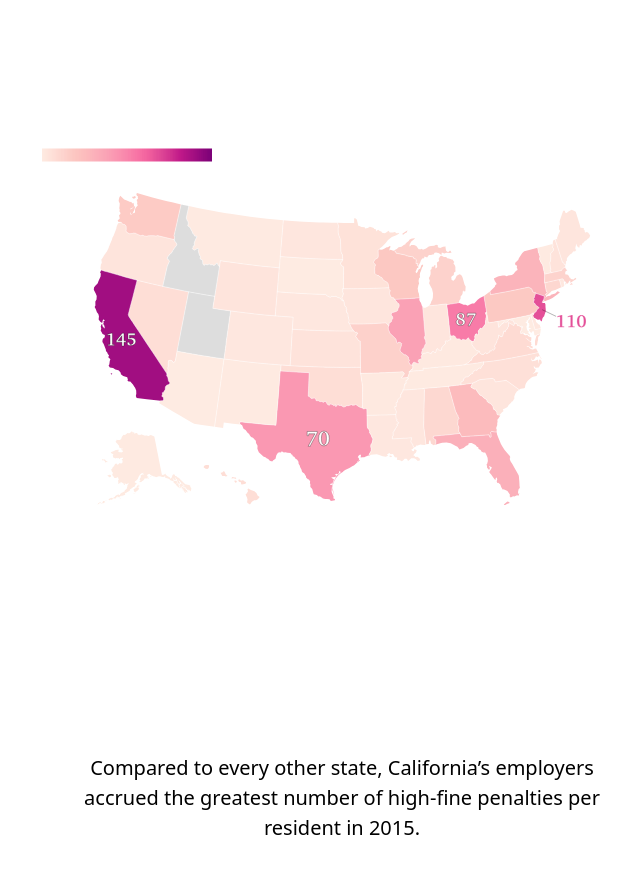
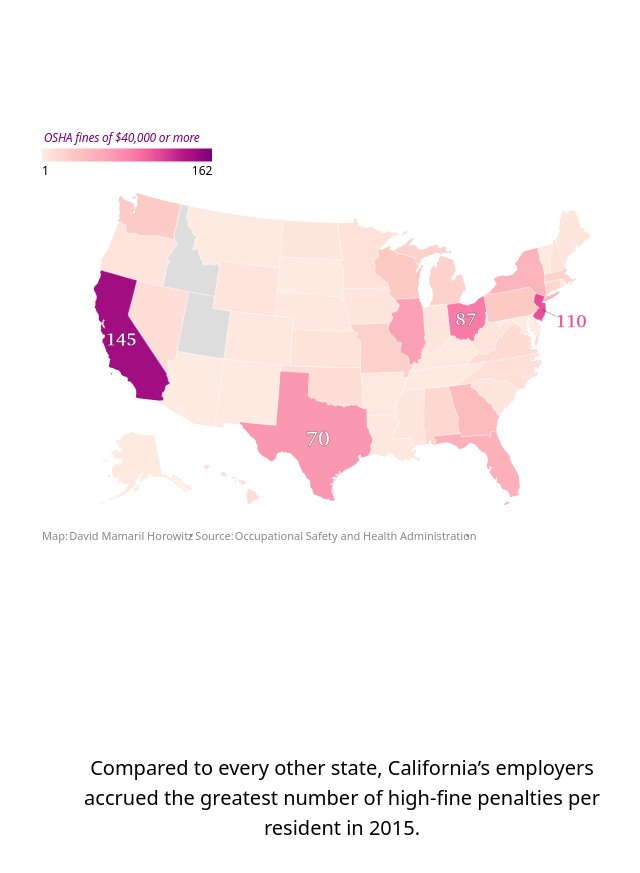
Before and after one commit to davidmhorowitz/Lede_Project-4_OSHA_Penalty_Mapping, a plain HTML site: page index.html in a window 1280 px wide. Shown: the part 960-1833 px from the top of the page, without its empty margins (298-938 px from the left). Drawn offline with nearby package versions, Linux system fonts and the light colour scheme; a script that the page names is missing.

Commit message:
Update index.html

```diff
--- a/index.html
+++ b/index.html
@@ -1151,6 +1151,38 @@
 </style>
 </svg>
 
+<style>
+	#g-map_2015_legend-fixed-v-interactions-img rect, #g-map_2015_legend-fixed-v-interactions-img circle, #g-map_2015_legend-fixed-v-interactions-img path, #g-map_2015_legend-fixed-v-interactions-img line, #g-map_2015_legend-fixed-v-interactions-img polyline, #g-map_2015_legend-fixed-v-interactions-img polygon { vector-effect: non-scaling-stroke; }
+	</style>
+	</svg>
+
+			<div id="g-ai0-1" class="g-static g-aiAbs g-aiPointText" style="top:5.7343%;margin-top:-8.6px;left:4.1101%;width:185px;">
+				<p class="g-pstyle0">OSHA fines of $40,000 or more</p>
+			</div>
+			<div id="g-ai0-2" class="g-static g-aiAbs g-aiPointText" style="top:12.9267%;margin-top:-7.8px;left:3.8462%;width:29px;">
+				<p class="g-pstyle1">1</p>
+			</div>
+			<div id="g-ai0-3" class="g-static g-aiAbs g-aiPointText" style="top:12.9267%;margin-top:-7.8px;left:26.89%;width:42px;">
+				<p class="g-pstyle1">162</p>
+			</div>
+			<div id="g-ai0-4" class="g-static g-aiAbs g-aiPointText" style="top:94.4893%;margin-top:-7.2px;left:3.8462%;width:46px;">
+				<p class="g-pstyle2">Map:</p>
+			</div>
+			<div id="g-ai0-5" class="g-static g-aiAbs g-aiPointText" style="top:94.4893%;margin-top:-7.2px;left:8.0241%;width:139px;">
+				<p class="g-pstyle2">David Mamaril Horowitz</p>
+			</div>
+			<div id="g-ai0-6" class="g-static g-aiAbs g-aiPointText" style="top:94.4893%;margin-top:-7.2px;left:26.4485%;width:26px;">
+				<p class="g-pstyle2">&bull;</p>
+			</div>
+			<div id="g-ai0-7" class="g-static g-aiAbs g-aiPointText" style="top:94.4893%;margin-top:-7.2px;left:27.4401%;width:59px;">
+				<p class="g-pstyle2">Source:</p>
+			</div>
+			<div id="g-ai0-8" class="g-static g-aiAbs g-aiPointText" style="top:94.4893%;margin-top:-7.2px;left:33.512%;width:250px;">
+				<p class="g-pstyle2">Occupational Safety and Health Administration</p>
+			</div>
+			<div id="g-ai0-9" class="g-static g-aiAbs g-aiPointText" style="top:94.4893%;margin-top:-7.2px;left:69.0554%;width:26px;">
+				<p class="g-pstyle2">&bull;</p>
+			</div>
 	</div>
 
 </div>
```
